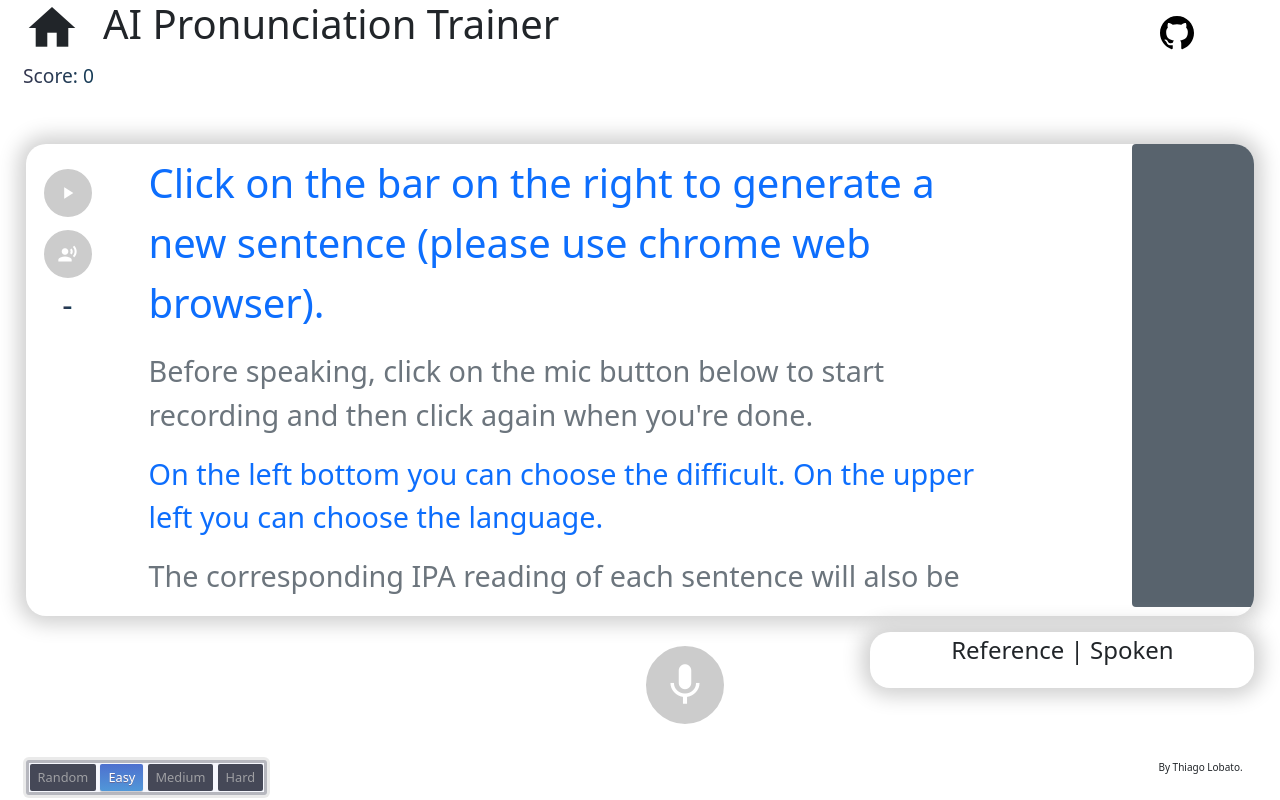
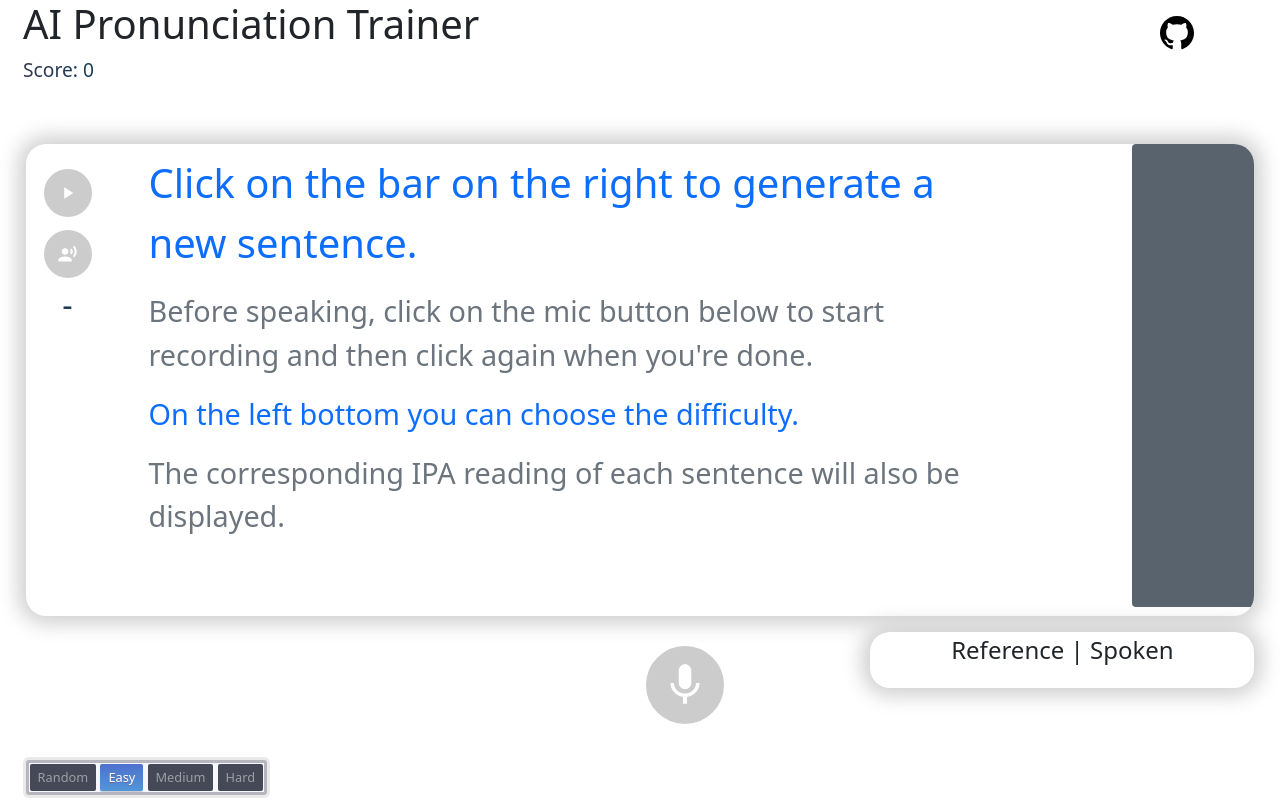
Before and after one commit to moxeeem/ASR-pronunciation-correction, a Flask app: page / in a window 1280 px wide. Run offline with Flask 3, Linux system fonts and the light colour scheme; parts of the project's set-up code (start-up, migrations or seed data) failed here and were passed over; some libraries are stand-ins or nearby versions.

Commit message:
fixed interface

```diff
--- a/webui/static/css/style-new.css
+++ b/webui/static/css/style-new.css
@@ -60,17 +60,6 @@ a.disabled {
 	position: relative;
 	transition: 0.5s;
 }
-
-/*
-.button-next span:after {
-	content: '\00bb';
-	position: absolute;
-	opacity: 0;
-	top: 0;
-	right: -20px;
-	transition: 0.5s;
-
-}*/
 
 .button-next:hover span {
 	padding-right: 25px;
@@ -215,10 +204,6 @@ a.disabled {
 
 .icon-text-mic {
 	font-size: 2.5em !important;
-}
-
-.icon-text-home {
-	font-size: 3.5em !important;
 }
 
 .mic-button-div {
@@ -450,11 +435,6 @@ a.disabled {
 		height: 40px;
 	}
 
-
-	.icon-text-home {
-		font-size: 2.5em !important;
-	}
-
 	.accuracy-text {
 		font-family: "Dank Mono", ui-monospace, monospace;
 		background: linear-gradient(to right,
--- a/webui/static/javascript/callbacks.js
+++ b/webui/static/javascript/callbacks.js
@@ -84,7 +84,7 @@ const UIError = () => {
     document.getElementById("ipa_script").innerHTML = "Error"
 
     document.getElementById("main_title").innerHTML = 'Server Error';
-    document.getElementById("original_script").innerHTML = 'Server error. Either the daily quota of the server is over or there was some internal error. You can try to generate a new sample in a few seconds. If the error persist, try comming back tomorrow or download the local version from Github :)';
+    document.getElementById("original_script").innerHTML = 'Server error. It appears there is some internal error.';
 };
 
 const UINotSupported = () => {
--- a/webui/templates/main.html
+++ b/webui/templates/main.html
@@ -28,11 +28,6 @@
     <div>
 
         <div style="display:flex; flex-direction: row;">
-
-
-            <div style="display:inline-block; margin-left: 1.5em;">
-                <i class="material-icons icon-text-home" style="text-align: right;" onclick="history.go(0)">home</i>
-            </div>
 
             <h1 id='main_title'> AI Pronunciation Trainer
             </h1>
@@ -86,22 +81,16 @@
             <div id="text-area" class="main-text-div">
 
                 <p id="original_script" class=" bigger-text text-primary main-text">Click on the bar on the
-                    right
-                    to
-                    generate a
-                    new sentence (please use chrome web browser).
+                    right to generate a new sentence.
                 </p>
                 <p id="ipa_script" class="text-muted bigger-text ipa-text"> Before speaking, click on the mic button
                     below to start recording and then click again when you're done.
                 </p>
                 <p id="recorded_ipa_script" class="text-primary ipa-text">On the left bottom you can choose the
-                    difficult. On the upper left you can choose the language.
+                    difficulty.
                 </p>
                 <p id="translated_script" class="text-muted medium-text ipa-text"> The corresponding IPA reading of each
-                    sentence will also be displayed. If you never heard from IPA, you can check out this
-                    <a href="https://www.youtube.com/watch?v=mzrLZi6fipA&list=RDCMUCQAUWk_yGz7bk1181DrijNw&start_radio=1&rv=mzrLZi6fipA&t=22&ab_channel=FluentForever"
-                        target=”_blank”>playlist</a>. Try to get at least 690 points a day. Don't be shy! You can do it
-                    :)
+                    sentence will also be displayed.
                 </p>
 
             </div>
@@ -139,10 +128,6 @@
 
     </div>
 
-
-    <p class="credits-icon-div">By Thiago
-        Lobato.</p>
-
     <div class="link-icon-div">
         <a href="https://github.com/moxeeem/ASR-pronunciation-correction" target=”_blank”
             style="text-decoration:none; vertical-align: middle; ">
```
